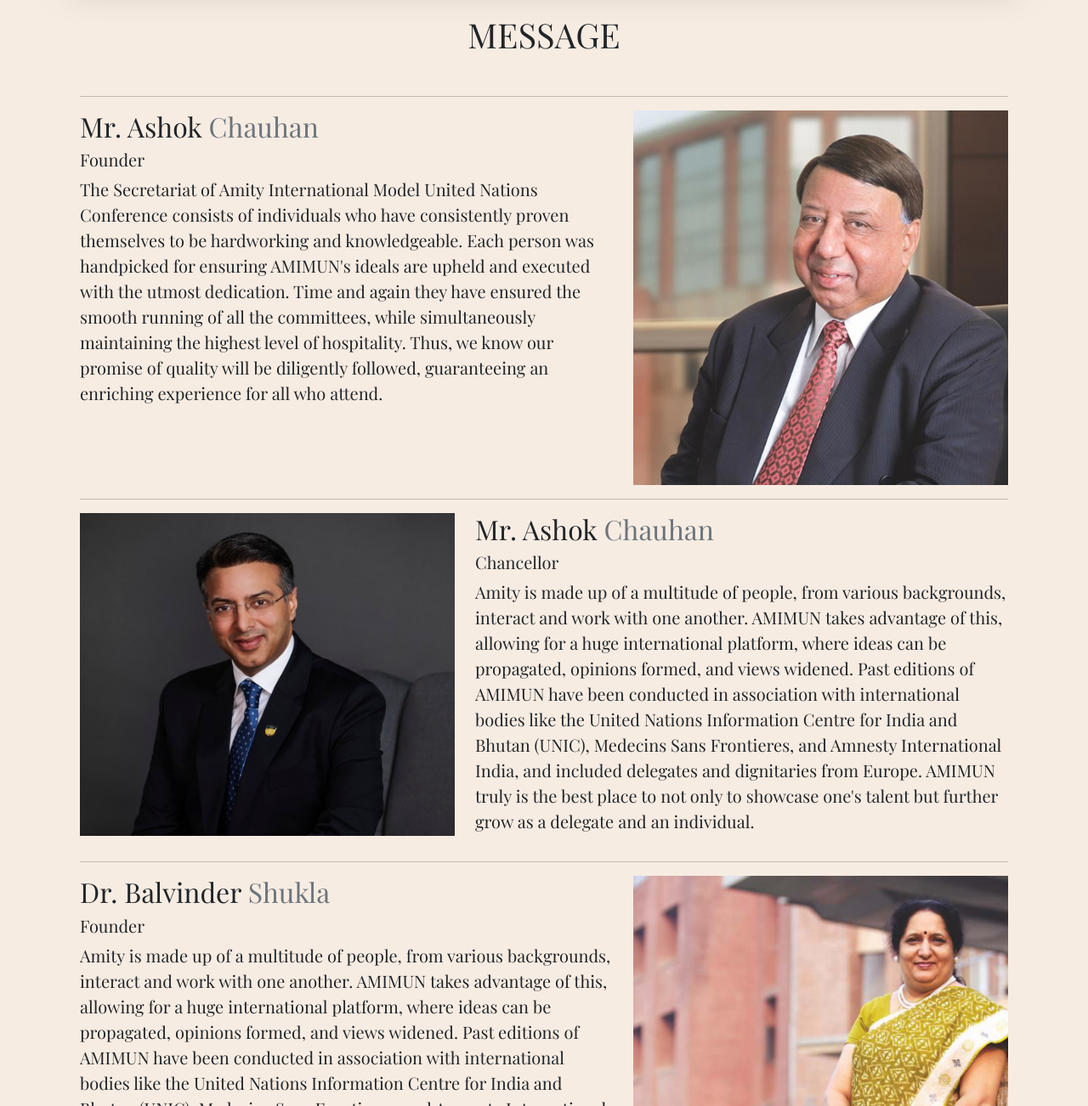
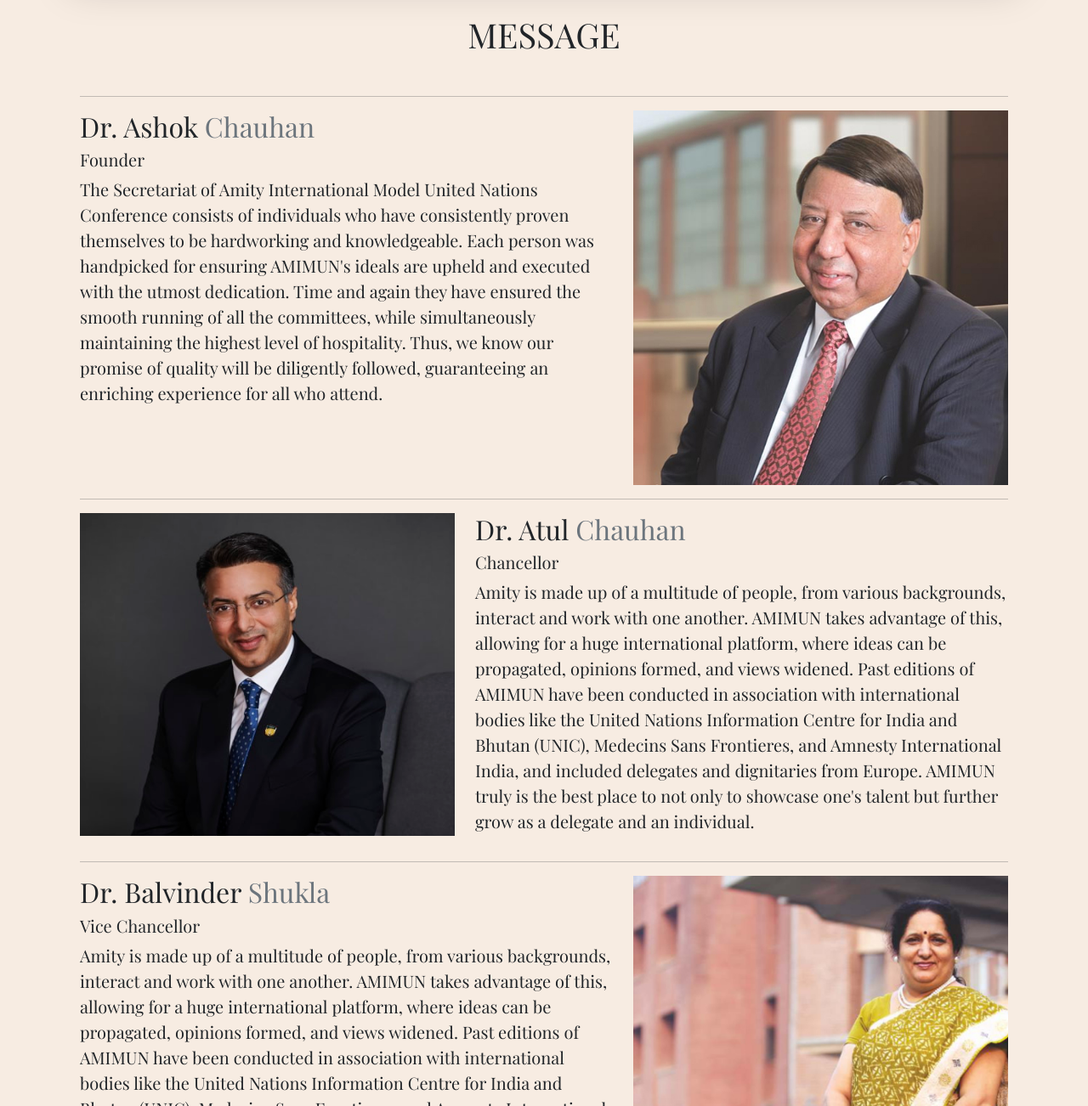
Before and after one commit to iamHrithikRaj/AMIMUN, a plain HTML site: page index.html in a window 1280 px wide. Shown: the part 1700-3002 px from the top of the page at 85% size. Drawn offline with nearby package versions, Linux system fonts and the light colour scheme.

Commit message:
updated index

```diff
--- a/index.html
+++ b/index.html
@@ -313,7 +313,7 @@
           <div class="row featurette">
             <div class="col-md-7">
               <h2 class="featurette-heading">
-                Mr. Ashok
+                Dr. Ashok
                 <span class="text-muted">Chauhan</span>
               </h2>
               <h5>Founder</h5>
@@ -339,7 +339,7 @@
           <div class="row featurette">
             <div class="col-md-7 order-md-2">
               <h2 class="featurette-heading">
-                Mr. Ashok
+                Dr. Atul
                 <span class="text-muted">Chauhan</span>
               </h2>
               <h5>Chancellor</h5>
@@ -374,7 +374,7 @@
                 Dr. Balvinder
                 <span class="text-muted">Shukla</span>
               </h2>
-              <h5>Founder</h5>
+              <h5>Vice Chancellor</h5>
               <p class="lead">
                 Amity is made up of a multitude of people, from various
                 backgrounds, interact and work with one another. AMIMUN takes
```
